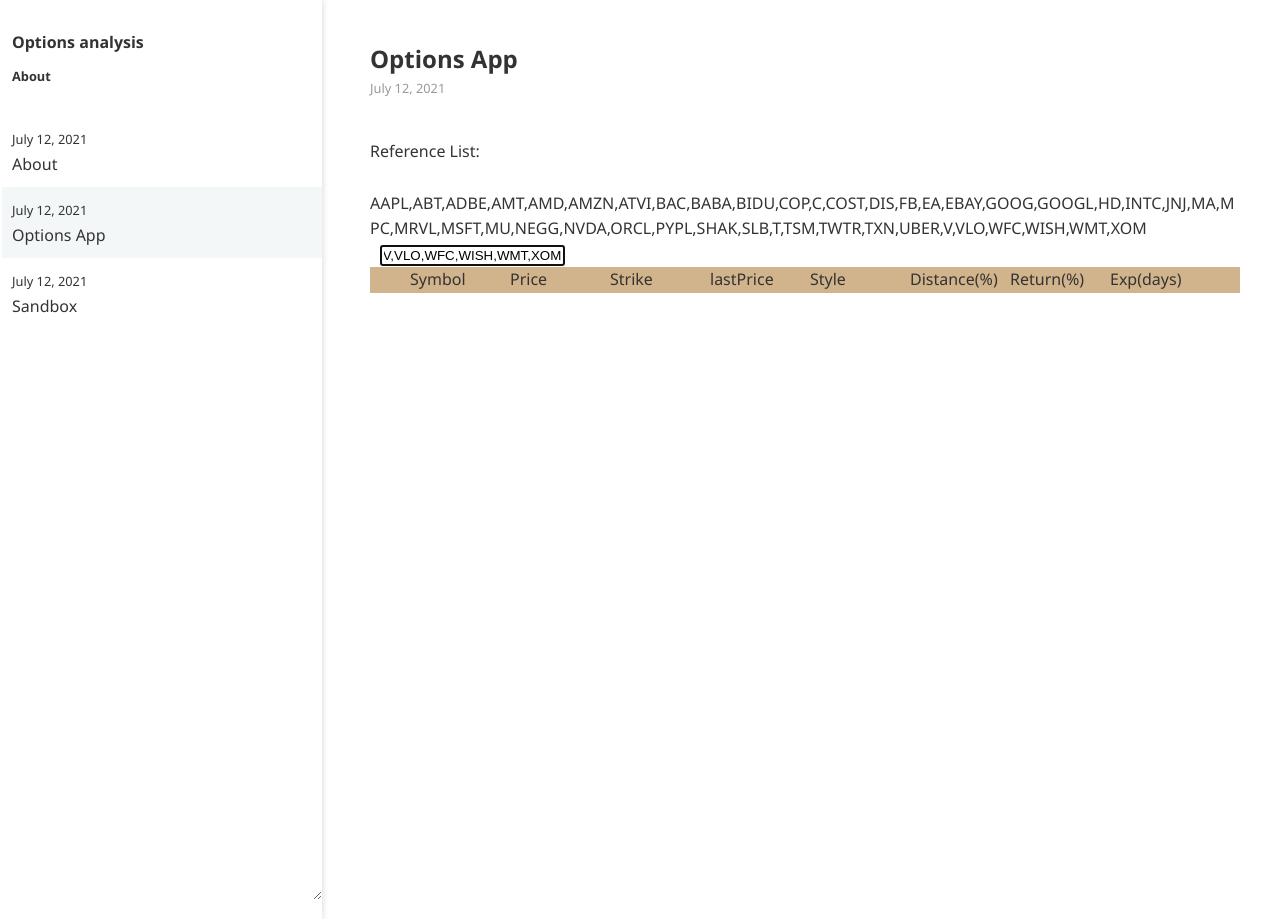
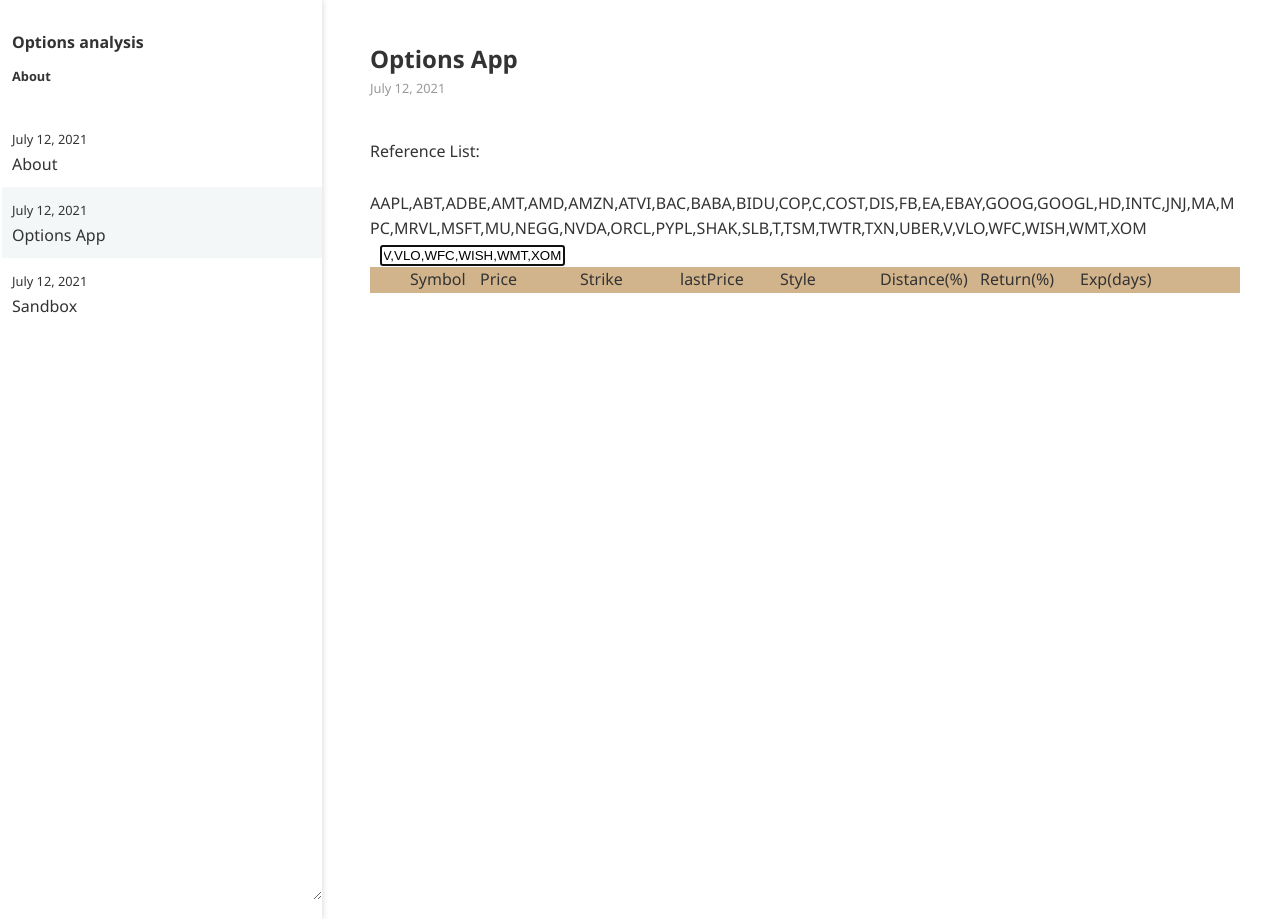
Before and after one commit to Chipingai/Chipingai.github.io, a Jekyll site: the page _posts/2021-07-12-options-app.html, which Jekyll copies as it is, in a window 1280 px wide. Built offline with Jekyll 4.4.1, drawn with Linux system fonts in a browser that asks for light colours.

Commit message:
Update 2021-07-12-options-app.html

```diff
--- a/_posts/2021-07-12-options-app.html
+++ b/_posts/2021-07-12-options-app.html
@@ -13,7 +13,7 @@ Reference List:
 			submitTicker();
 		}"
 id="tickerInput" type="text" style="margin-left:10px; margin-right:10px" autocomplete="off" placeholder="Add stock ticker...">
-  <div style="background-color:tan; padding-left:40px;"><span style="width:100px; display:inline-block;">Symbol</span><span style="width:100px; display:inline-block;">Price</span><span style="width:100px; display:inline-block;">Strike</span><span style="width:100px; display:inline-block;">lastPrice</span><span style="width:100px; display:inline-block;">Style</span><span style="width:100px; display:inline-block;">Distance(%)</span><span style="width:100px; display:inline-block;">Return(%)</span><span style="width:100px; display:inline-block;">Exp(days)</span>
+  <div style="background-color:tan; padding-left:40px;"><span style="width:70px; display:inline-block;">Symbol</span><span style="width:100px; display:inline-block;">Price</span><span style="width:100px; display:inline-block;">Strike</span><span style="width:100px; display:inline-block;">lastPrice</span><span style="width:100px; display:inline-block;">Style</span><span style="width:100px; display:inline-block;">Distance(%)</span><span style="width:100px; display:inline-block;">Return(%)</span><span style="width:100px; display:inline-block;">Exp(days)</span>
 </div>
   <ol style="margin-top:0px; height:500px; position:relative; overflow:auto;" id="list"></ol>
 
```
